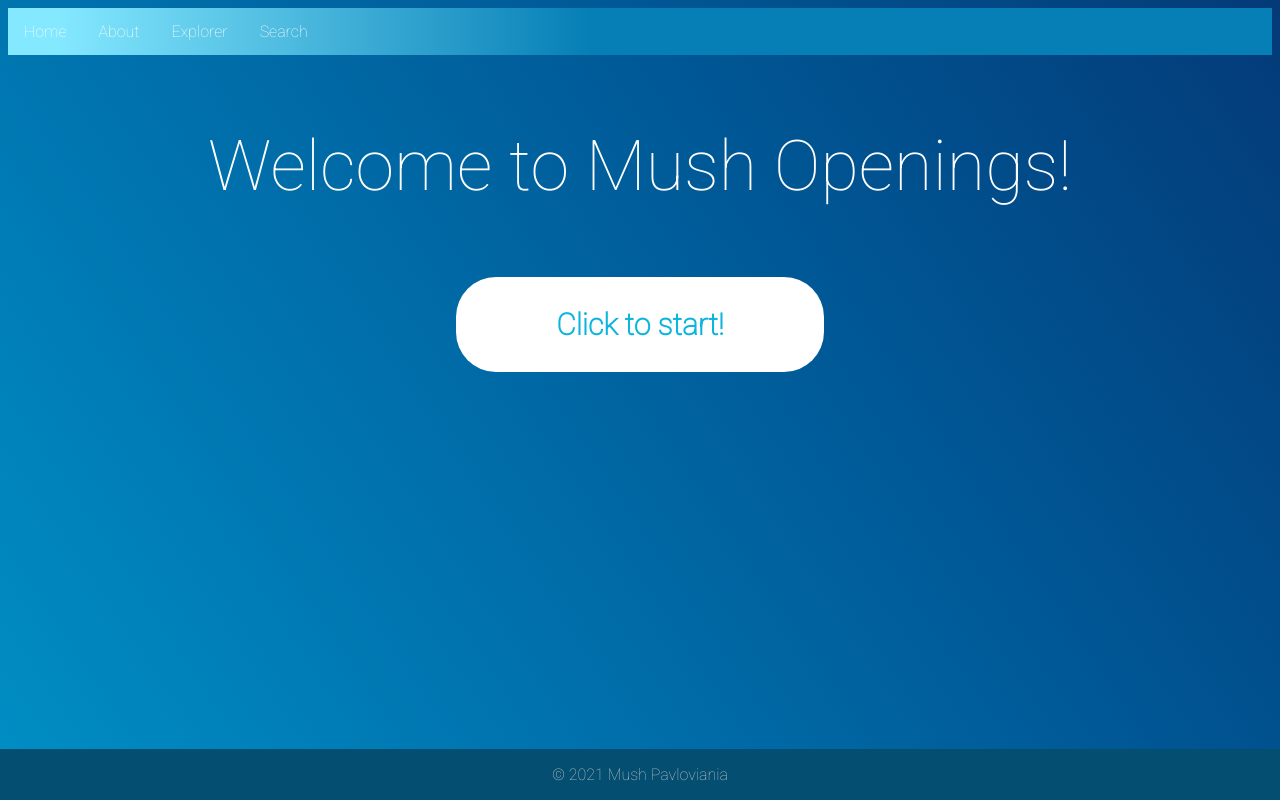
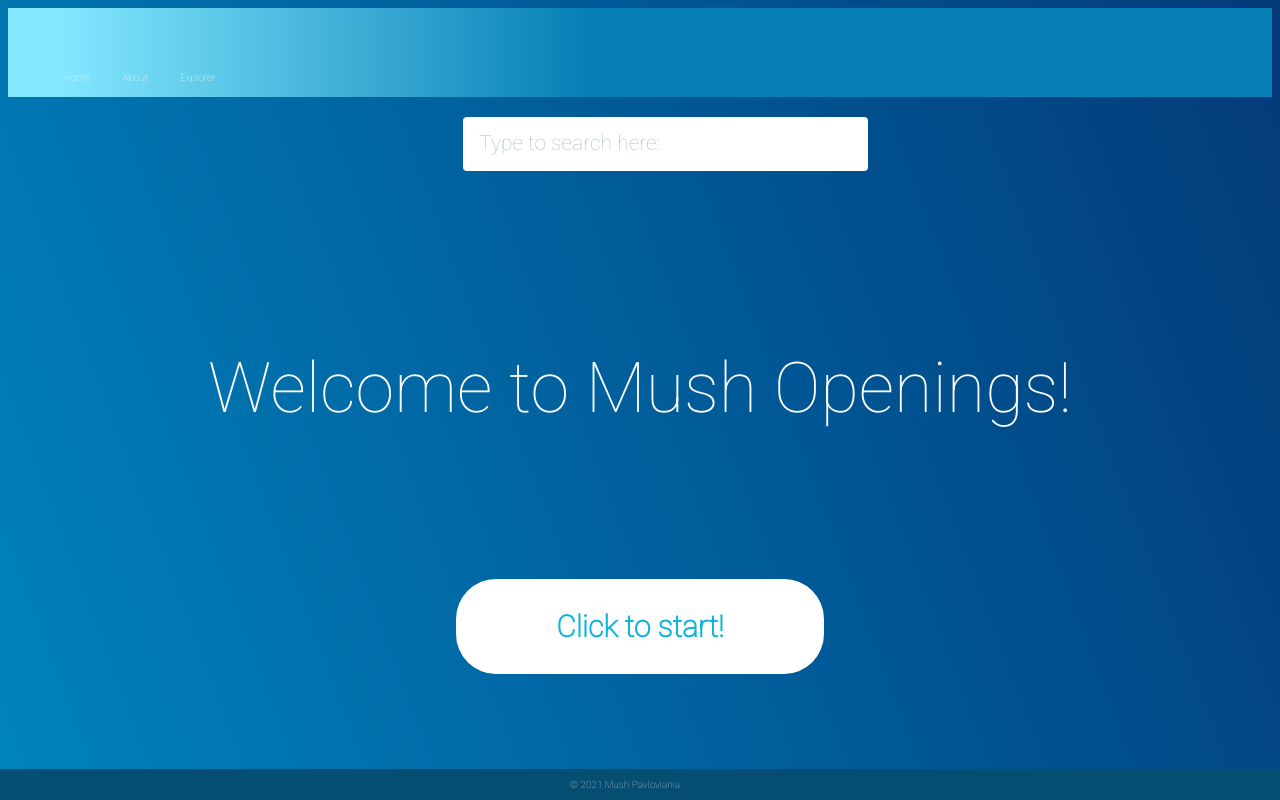
Before and after one commit to exponent3141/dtp12-1, a Flask app: page / in a window 1280 px wide. Run offline with Flask 2, Linux system fonts and the light colour scheme.

Commit message:
ading search bar
yep

```diff
--- a/static/css/style.css
+++ b/static/css/style.css
@@ -1,31 +1,69 @@
-ul {
-  list-style-type: none;
-  margin: 0;
-  padding: 0;
-  overflow: hidden;
-  background-color:rgb(132,232,255);
-  background:linear-gradient(90deg, rgba(132,232,255,1) 4%, rgba(6,127,182,1) 46%);
-  font-family: 'Roboto', sans-serif;
 
-}
-li {
-  float: left;
-
+$primary: #11998e;
+$secondary: #38ef7d;
+$white: #fff;
+$gray: #9b9b9b;
+.form__group {
+  position: relative;
+  padding: 15px 0 0;
+  margin-top: 10px;
+  width: 50%;
 }
 
-ul li {
+.form__field {
+  font-family: inherit;
+  width: 100%;
+  border: 0;
+  border-bottom: 2px solid $gray;
+  outline: 0;
+  font-size: 1.3rem;
+  color: $white;
+  padding: 7px 0;
+  background: transparent;
+  transition: border-color 0.2s;
 
-font-family: 'Roboto', sans-serif;
+  &::placeholder {
+    color: transparent;
+  }
 
+  &:placeholder-shown ~ .form__label {
+    font-size: 1.3rem;
+    cursor: text;
+    top: 20px;
+  }
 }
-li a {
+
+.form__label {
+  position: absolute;
+  top: 0;
   display: block;
-  color: white;
-  text-align: center;
-  padding: 14px 16px;
-  text-decoration: none;
-  font-size: 23;
+  transition: 0.2s;
+  font-size: 1rem;
+  color: $gray;
 }
+
+.form__field:focus {
+  ~ .form__label {
+    position: absolute;
+    top: 0;
+    display: block;
+    transition: 0.2s;
+    font-size: 1rem;
+    color: $primary;
+    font-weight:700;
+  }
+  padding-bottom: 6px;
+  font-weight: 700;
+  border-width: 3px;
+  border-image: linear-gradient(to right, $primary,$secondary);
+  border-image-slice: 1;
+}
+/* reset input */
+.form__field{
+  &:required,&:invalid { box-shadow:none; }
+}
+/* demo */
+
 .active {
   background-color: #4CAF50;
 }
--- a/templates/home.html
+++ b/templates/home.html
@@ -20,6 +20,7 @@
     font-weight:bold;
     cursor: pointer;
     border-radius: 40px;
+    margin-top:150px
   }
 
 
@@ -27,6 +28,6 @@
 </style>
 
 
-<p style="font-size:70px; color:white; text-align:center">Welcome to Mush Openings!</p>
+<p style="font-size:70px; color:white; text-align:center; margin-top:250px">Welcome to Mush Openings!</p>
 <button class= "button" onclick="window.location.href='/opening'">Click to start!</button>
 {% endblock %}
--- a/templates/layout.html
+++ b/templates/layout.html
@@ -8,6 +8,7 @@
   </head>
   <body>
     {% include 'nav.html' %}
+    {% include 'search.html' %}
     {% block content %}{% endblock %}
     {% include 'footer.html' %}
   </body>
--- a/templates/nav.html
+++ b/templates/nav.html
@@ -1,7 +1,43 @@
+
+<style>
+ul {
+  list-style-type: none;
+  margin: 0;
+  padding-top: 50px;
+  overflow: hidden;
+  background-color:rgb(132,232,255);
+  background:linear-gradient(90deg, rgba(132,232,255,1) 4%, rgba(6,127,182,1) 46%);
+  font-family: 'Roboto', sans-serif;
+
+}
+li {
+  float: left;
+ font-size:50;
+}
+
+ul li {
+
+font-family: 'Roboto', sans-serif;
+
+}
+li a {
+  display: block;
+  color: white;
+  text-align: center;
+  padding: 14px 16px;
+  text-decoration: none;
+  font-size: 53;
+}
+li input{
+
+  text-align: center;
+
+}
+</style>
 
 <ul>
-  <li><a class="/active" href="/">Home</a></li>
+  <li><a class="/active" href="/" >Home</a></li>
   <li><a href="/about">About</a></li>
   <li><a href="/opening">Explorer</a></li>
-  <li><a href="/search">Search</a></li>
+
 </ul>
--- /dev/null
+++ b/templates/search.html
@@ -0,0 +1,148 @@
+<style>
+  @import url('https://fonts.googleapis.com/css?family=Dosis');
+
+  :root {
+    /* generic */
+    --gutterSm: 0.4rem;
+    --gutterMd: 0.8rem;
+    --gutterLg: 1.6rem;
+    --gutterXl: 2.4rem;
+    --gutterXx: 7.2rem;
+    --colorPrimary400: ##0DB4DD;
+    --colorPrimary600: #00a1eb;
+    --colorPrimary800: #4527a0;
+    --fontFamily: "Dosis", sans-serif;
+    --fontSizeSm: 1.2rem;
+    --fontSizeMd: 1.6rem;
+    --fontSizeLg: 2.1rem;
+    --fontSizeXl: 2.8rem;
+    --fontSizeXx: 3.6rem;
+    --lineHeightSm: 1.1;
+    --lineHeightMd: 1.8;
+    --transitionDuration: 300ms;
+    --transitionTF: cubic-bezier(0.645, 0.045, 0.355, 1);
+
+    /* floated labels */
+    --inputPaddingV: var(--gutterMd);
+    --inputPaddingH: var(--gutterLg);
+    --inputFontSize: var(--fontSizeLg);
+    --inputLineHeight: var(--lineHeightMd);
+    --labelScaleFactor: 0.8;
+    --labelDefaultPosY: 50%;
+    --labelTransformedPosY: calc(
+      (var(--labelDefaultPosY)) -
+      (var(--inputPaddingV) * var(--labelScaleFactor)) -
+      (var(--inputFontSize) * var(--inputLineHeight))
+    );
+    --inputTransitionDuration: var(--transitionDuration);
+    --inputTransitionTF: var(--transitionTF);
+  }
+
+  *,
+  *::before,
+  *::after {
+    box-sizing: border-box;
+  }
+
+  html {
+    font-size: 10px;
+  }
+
+
+  .Wrapper {
+    flex: 0 0 80%;
+    max-width: 80%;
+  }
+
+  .Title {
+    margin: 0 0 var(--gutterXx) 0;
+    padding: 0;
+    color: #fff;
+    font-size: var(--fontSizeXx);
+    font-weight: 400;
+    line-height: var(--lineHeightSm);
+    text-align: center;
+    text-shadow: -0.1rem 0.1rem 0.2rem var(--colorPrimary800);
+  }
+
+  .Input {
+    position: relative;
+  }
+
+  .Input-text {
+    display: block;
+    margin: 0;
+    padding: var(--inputPaddingV) var(--inputPaddingH);
+    color: inherit;
+    width: 50%;
+    font-family: inherit;
+    font-size: var(--inputFontSize);
+    font-weight: inherit;
+    line-height: var(--inputLineHeight);
+    border: none;
+    border-radius: 0.4rem;
+    transition: box-shadow var(--transitionDuration);
+  }
+
+  .Input-text::placeholder {
+    color: #B0BEC5;
+  }
+
+  .Input-text:focus {
+    outline: none;
+    box-shadow: 0.2rem 0.8rem 1.6rem var(--colorPrimary600);
+  }
+div {
+
+  float:right;
+  margin-top:10px;
+  width:80%;
+}
+  .Input-label {
+    display: block;
+    position: absolute;
+    bottom: 50%;
+
+    color: #fff;
+    font-family: inherit;
+    font-size: var(--inputFontSize);
+    font-weight: inherit;
+    line-height: var(--inputLineHeight);
+    opacity: 0;
+    transform:
+      translate3d(0, var(--labelDefaultPosY), 0)
+      scale(1);
+    transform-origin: 0 0;
+    transition:
+      opacity var(--inputTransitionDuration) var(--inputTransitionTF),
+      transform var(--inputTransitionDuration) var(--inputTransitionTF),
+      visibility 0ms var(--inputTransitionDuration) var(--inputTransitionTF),
+      z-index 0ms var(--inputTransitionDuration) var(--inputTransitionTF);
+  }
+
+  .Input-text:placeholder-shown + .Input-label {
+    visibility: hidden;
+    z-index: -1;
+  }
+
+  .Input-text:not(:placeholder-shown) + .Input-label,
+  .Input-text:focus:not(:placeholder-shown) + .Input-label {
+    visibility: visible;
+    z-index: 1;
+    opacity: 1;
+    transform:
+      translate3d(0, var(--labelTransformedPosY), 0)
+      scale(var(--labelScaleFactor));
+    transition:
+      transform var(--inputTransitionDuration),
+      visibility 0ms,
+      z-index 0ms;
+  }
+</style>
+<div class="Wrapper">
+
+  <div class="Input">
+    <input type="text" id="input" class="Input-text" placeholder="Type to search here:">
+    <label for="input" class="Input-label">Search:</label>
+  </div>
+</div>
```
Also changed, not shown: templates/opening.html (line endings or trailing spaces).
